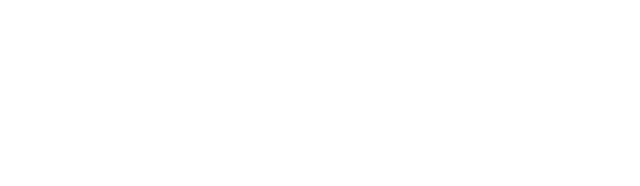
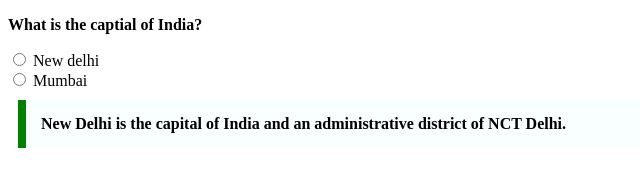
Before and after one commit to acciojob/trivia-anjalireddy25, a website: page main.html in a window 1280 px wide. Shown: the whole page, without its empty margins (0-640 px from the left). Drawn offline with Linux system fonts and the light colour scheme.

Commit message:
created a submission

```diff
--- a/main.html
+++ b/main.html
@@ -8,6 +8,12 @@
 
 <body>
 	<!-- the entire body must be written by student -->
+	<p><b>What is the captial of India?</b></p>
+	<input type="radio"  name="city">
+	<label for="capital">New delhi</label><br>
+	<input type="radio"  name="city">
+	<label for="capital">Mumbai</label><br>
+	<blockquote  id="quote" cite="https://en.wikipedia.org/wiki/New_Delhi">New Delhi is the capital of India and an administrative district of NCT Delhi.</blockquote>
     <script type="text/javascript" src="./script.js">
 </script>
 
--- a/styles.css
+++ b/styles.css
@@ -1,2 +1,10 @@
 
 /* Your CSS Code here. */
+#quote{
+	width:600px;
+	Margin:10px;
+	Padding:15px;
+	border-left:8px solid green;
+	background-color:#f8fffe;
+	font-weight:bold;
+}
```
